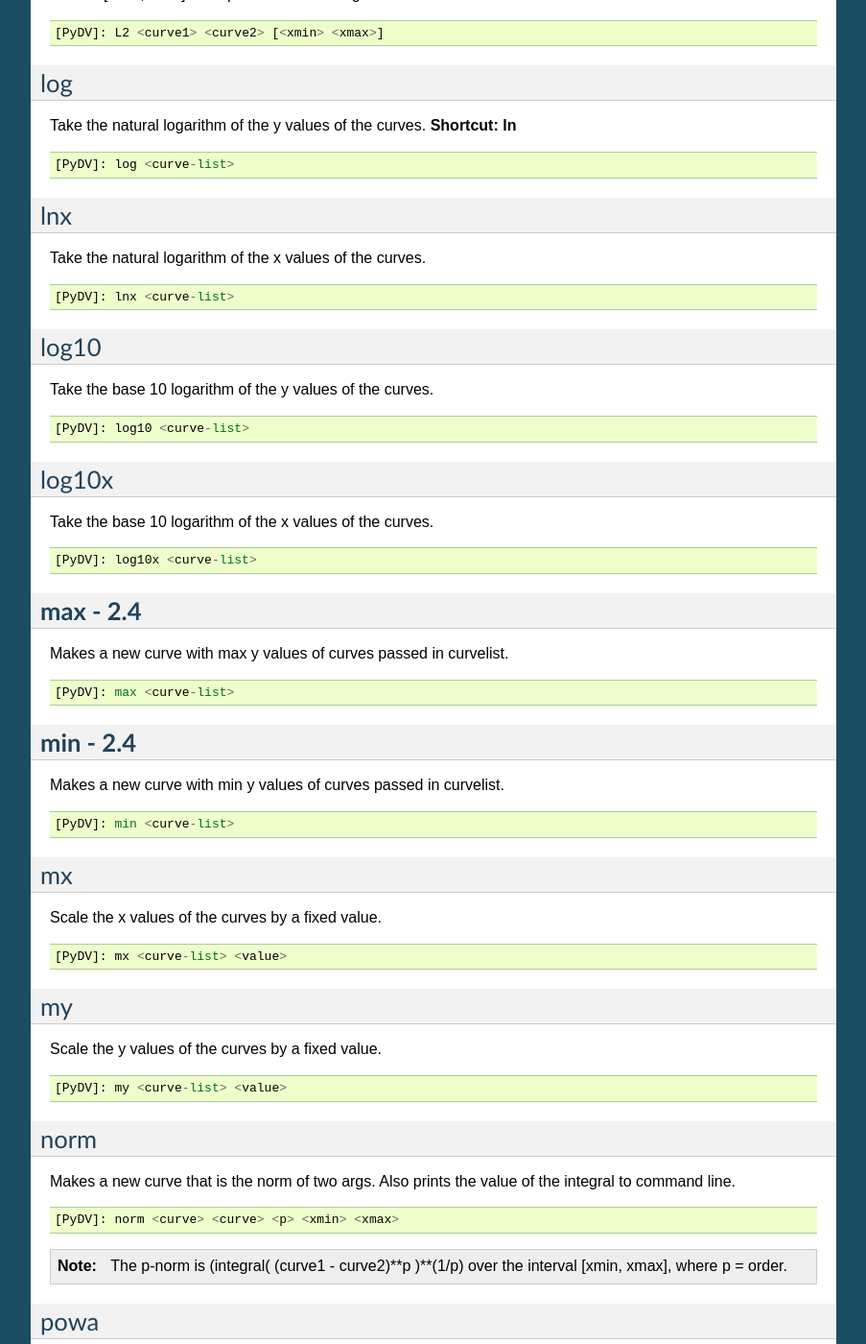
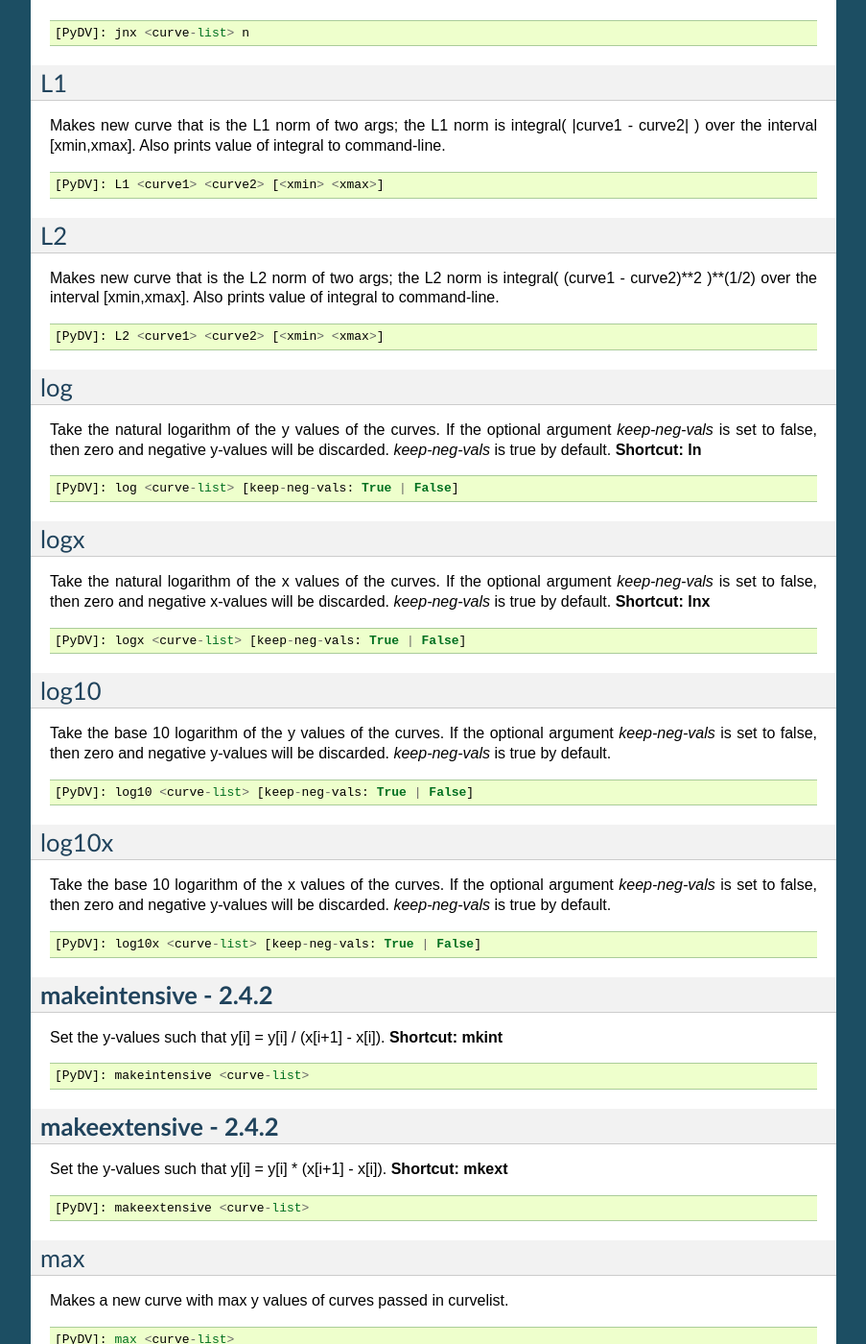
Before and after one commit to LLNL/PyDV, a Sphinx documentation site: the page built from pydv/docs/math_operations.rst, in a window 1280 px wide and 1400 px high, scrolled down 5885 px. Shown: the whole window at 96% size, without its empty margins (198-1101 px from the left). Built offline with Sphinx 7.4.7, drawn with Linux system fonts in a browser that asks for light colours; some of the changed text lies outside the part shown.

Commit message:
merge from 2.4 dev (#22)
* Updated copyright, release date, release version, typos (#20)

* Updated docs for 2.4.2

```diff
--- a/pydv/docs/conf.py
+++ b/pydv/docs/conf.py
@@ -50,7 +50,7 @@
 
 # General information about the project.
 project = u'PyDV'
-copyright = u'2015-2018, Mason Kwiat, Douglas Miller, Rachael Brooks, and Kevin Griffin'
+copyright = u'2015-2019, Mason Kwiat, Douglas Miller, Rachael Brooks, and Kevin Griffin'
 author = u'Mason Kwiat, Douglas Miller, Rachael Brooks, Kevin Griffin'
 
 # The version info for the project you're documenting, acts as replacement for
@@ -60,7 +60,7 @@
 # The short X.Y version.
 version = u'2.4'
 # The full version, including alpha/beta/rc tags.
-release = u'2.4'
+release = u'2.4.2'
 
 # The language for content autogenerated by Sphinx. Refer to documentation
 # for a list of supported languages.
--- a/pydv/docs/index.rst
+++ b/pydv/docs/index.rst
@@ -3,8 +3,8 @@
    You can adapt this file completely to your liking, but it should at least
    contain the root `toctree` directive.
 
-Welcome to PyDV 2.4 Documentation!
-**********************************
+Welcome to PyDV 2.4.2 Documentation!
+************************************
 The Python Data Visualizer (PyDV) is a replacement for ULTRA writtern in python. PyDV allows the presentation, manipulation, and analysis of 1D data sets, i.e. (x,y) pairs. Presentation refers to the capability to display, and make hard copies of data plots. Manipulation refers to the capability to excerpt, shift, and scale data sets. Analysis refers to the capability to combine data sets in various ways to create new data sets.
 
 The principal object with which PyDV works is the curve. A curve is an object which consists of an array of x values, an array of y values, a number of points (the length of the x and y arrays), and an ASCII label. PyDV operates on curves.
@@ -16,7 +16,7 @@
 .. toctree::
    :maxdepth: 1
 
-   release_notes_2.4
+   release_notes_2.4.2
    pdvrc
    getting_started
    io_commands
--- a/pydv/docs/math_operations.rst
+++ b/pydv/docs/math_operations.rst
@@ -169,16 +169,34 @@
 
 .. code::
 
-   [PyDV]: convolve <curve1> <curve2> [samples ['full' | 'same' | 'valid']]
+   [PyDV]: convolve <curve1> <curve2> [points]
 
-convolvef
+convolveb
 ---------
 
-Computes the convolution of the two given curves using the fast Fourier transform method. This is generally much faster than **convolve** for large arrays (n > 500), but can be slower when only a few output values are needed. **Shortcut:** convolf
+Computes the convolution of the two given curves and normalizing the second curve by the area under the curve. This computes the integrals directly which avoid padding and aliasing problems associated with FFT methods (it is however slower). **Shortcut:** convolb
 
 .. code::
 
-   [PyDV]: convolvef <curve1> <curve2> [samples ['full' | 'same' | 'valid']]
+   [PyDV]: convolveb <curve1> <curve2> [points]
+
+convolvec
+---------
+
+Computes the convolution of the two given curves with no normalization. This computes the integrals directly which avoid padding and aliasing problems associated with FFT methods (it is however slower). **Shortcut:** convolb
+
+.. code::
+
+   [PyDV]: convolveb <curve1> <curve2> [points]
+
+**correl - 2.4.2**
+------------------
+
+Computes the cross-correlation of two curves.
+
+.. code::
+
+   [PyDV]: correl <curve1> <curve2>
 
 cos
 ---
@@ -381,41 +399,59 @@
 log
 ---
 
-Take the natural logarithm of the y values of the curves. **Shortcut: ln**
+Take the natural logarithm of the y values of the curves. If the optional argument *keep-neg-vals* is set to false, then zero and negative y-values will be discarded. *keep-neg-vals* is true by default. **Shortcut: ln**
 
 .. code::
 
-   [PyDV]: log <curve-list>
+   [PyDV]: log <curve-list> [keep-neg-vals: True | False]
 
-lnx
----
+logx
+----
 
-Take the natural logarithm of the x values of the curves.
+Take the natural logarithm of the x values of the curves. If the optional argument *keep-neg-vals* is set to false, then zero and negative x-values will be discarded. *keep-neg-vals* is true by default. **Shortcut: lnx**
 
 .. code::
 
-   [PyDV]: lnx <curve-list>
+   [PyDV]: logx <curve-list> [keep-neg-vals: True | False]
 
 log10
 -----
 
-Take the base 10 logarithm of the y values of the curves.
+Take the base 10 logarithm of the y values of the curves. If the optional argument *keep-neg-vals* is set to false, then zero and negative y-values will be discarded. *keep-neg-vals* is true by default.
 
 .. code::
 
-   [PyDV]: log10 <curve-list>
+   [PyDV]: log10 <curve-list> [keep-neg-vals: True | False]
 
 log10x
 ------
 
-Take the base 10 logarithm of the x values of the curves.
+Take the base 10 logarithm of the x values of the curves. If the optional argument *keep-neg-vals* is set to false, then zero and negative y-values will be discarded. *keep-neg-vals* is true by default.
 
 .. code::
 
-   [PyDV]: log10x <curve-list>
+   [PyDV]: log10x <curve-list> [keep-neg-vals: True | False]
 
-**max - 2.4**
--------------
+**makeintensive - 2.4.2**
+-------------------------
+
+Set the y-values such that y[i] = y[i] / (x[i+1] - x[i]). **Shortcut: mkint**
+
+.. code::
+
+  [PyDV]: makeintensive <curve-list>
+
+**makeextensive - 2.4.2**
+-------------------------
+
+Set the y-values such that y[i] = y[i] * (x[i+1] - x[i]). **Shortcut: mkext**
+
+.. code::
+
+  [PyDV]: makeextensive <curve-list>
+
+max
+---
 
 Makes a new curve with max y values of curves passed in curvelist.
 
--- a/pydv/docs/pydv.rst
+++ b/pydv/docs/pydv.rst
@@ -1,5 +1,5 @@
-PyDV 2.4 API Specification
-==========================
+PyDV 2.4.2 API Specification
+============================
 
 
 pydvpy module
```
Also changed, not shown: other parts of pydv/docs/math_operations.rst (+4 -4 lines), pydv/docs/curve_inquiry_cmds.rst (+26 -8 lines), pydv/docs/env_inquiry_cmds.rst (+9 -0 lines), pydv/docs/release_notes_2.4.2.rst (added, +24 -0 lines), 2 other files.
